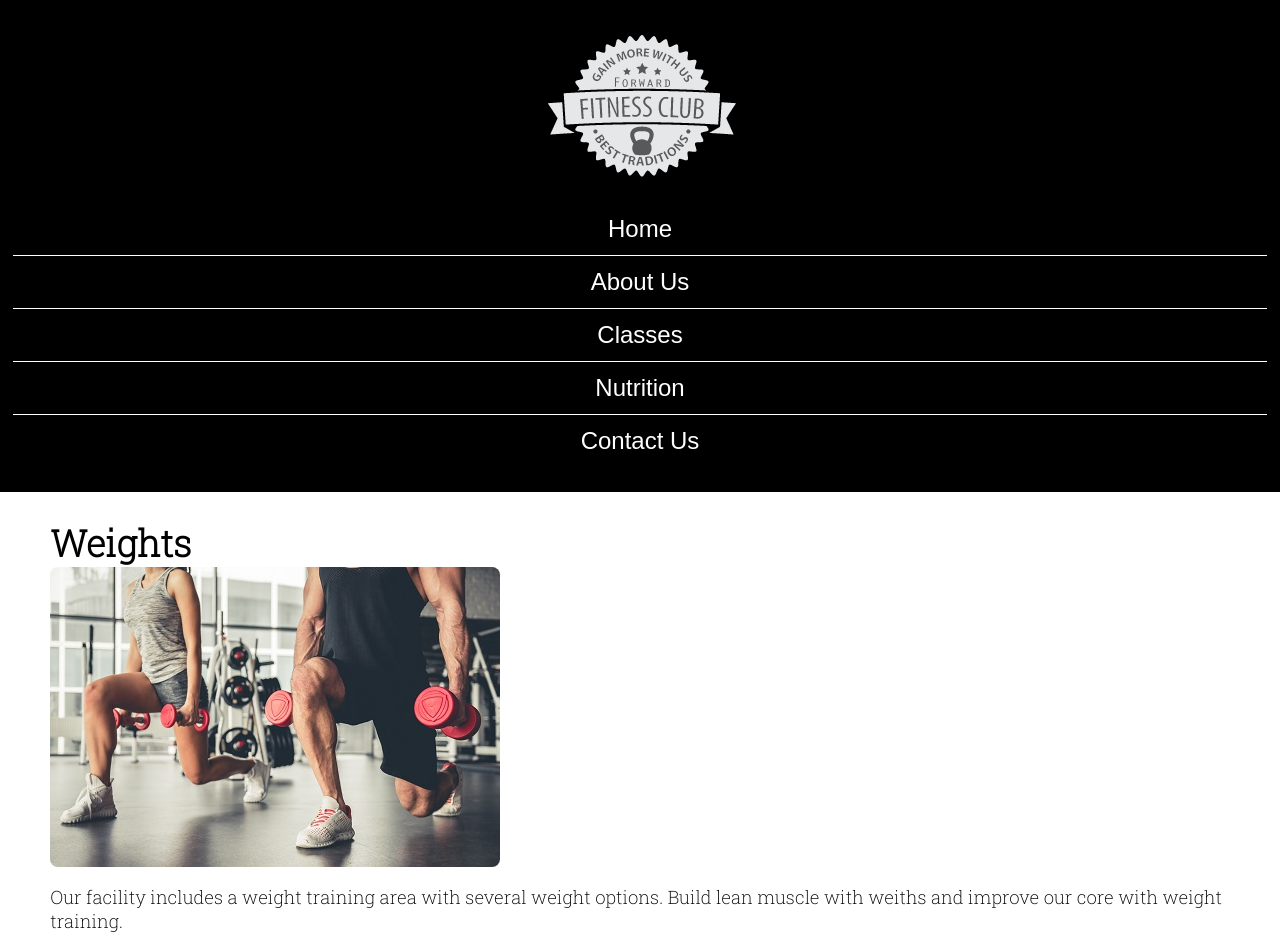
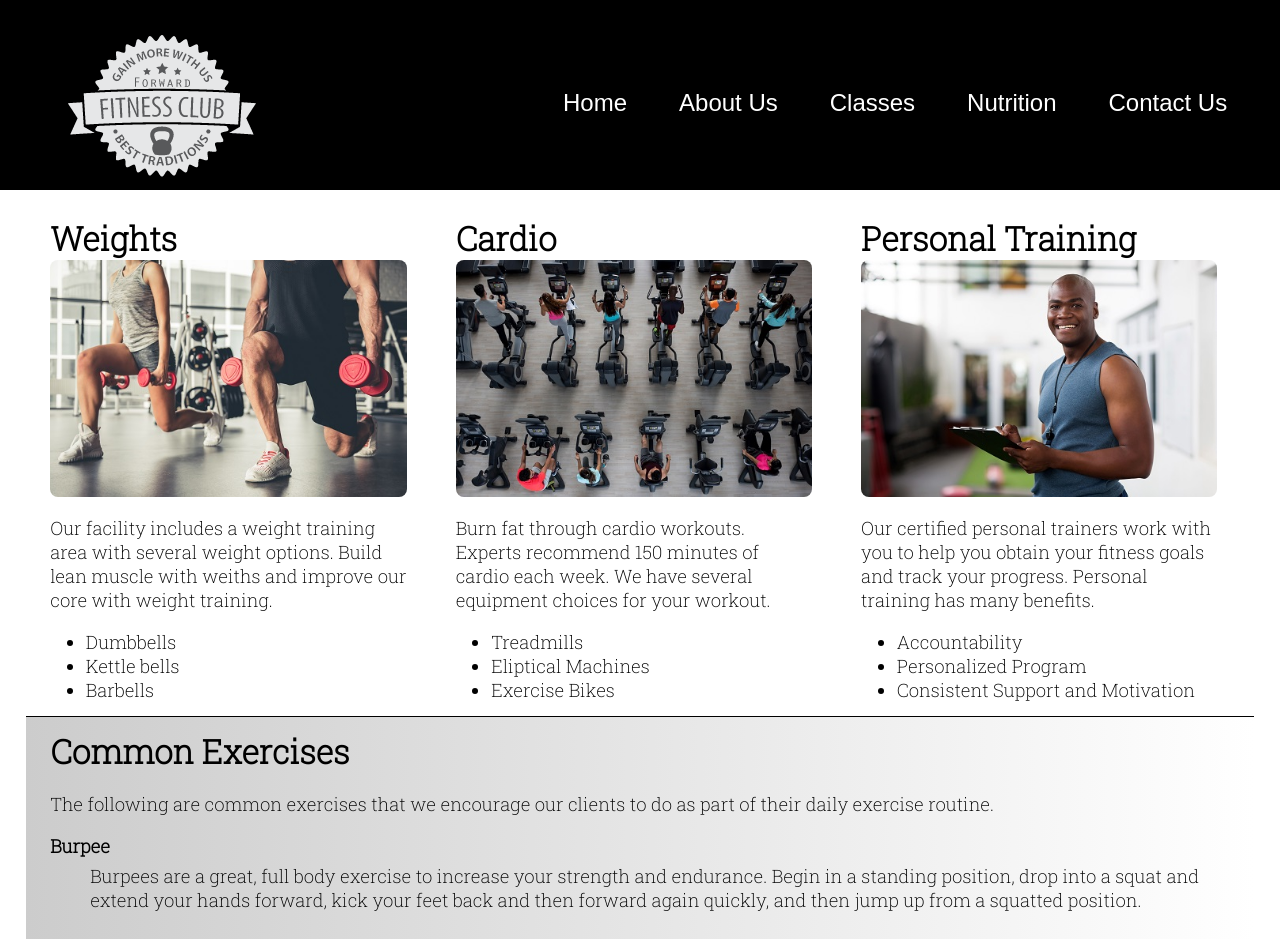
Before and after one commit to 144Fa22/ch6notes-trullman, a plain HTML site: page about.html in a window 1280 px wide. Shown: the top 939 px of the page. Drawn offline with Linux system fonts and the light colour scheme; a web font is replaced by a local one.

Commit message:
ch6notes

```diff
--- a/css/style.css
+++ b/css/style.css
@@ -1,7 +1,9 @@
 /*
-Author: Diana Linville
-Date: 5-16-22
-File name: style.class*/
+Author:Taylor Rullman
+Date: 10-5-2022
+File name: style.class
+*/
+
 /*CSS Reset */
 body, header, nav, main, footer, h1, div, img, ul {
   margin: 0;
@@ -146,11 +148,49 @@ footer p a {
   height: 50%;
 }
 
-/*
+
+/* Media Query for Tablet Viewport */
+@media screen and (min-width:  630px), print {
+
+  /* Tablet Viewport: Show tablet-desktop class, hide mobile class */
+  .tablet-desktop{
+      display:block;
+  }
+
+  .mobile{
+      display:none;
+  }
+
+  /* Tablet Viewport: Style rule for header */
+  header{
+      position:static;
+      padding-bottom:2%;
+  }
+
+  /* Tablet Viewport: Style rules for nav area */
+  nav li{
+      border-top:none;
+      display:inline-block;
+      border-right:1px solid #fff;
+  }
+
+  nav li:last-child{
+      border-right:none;
+  }
+
+  nav li a{
+      padding:0.1em 0.75em;
+  }
+
+  /* Tablet Viewport:Style rules for main content area */
+  main ul{
+      margin:0 0 4% 10%;
+  }
+
   #exercises {
-  clear: left;
       border-top: 1px solid #000;
       border-bottom: 1px solid #000;
+      background: linear-gradient(to right, #ccc, #fff);
       background-color: #f2f2f2;
       padding: 1% 2%;
   }
@@ -161,4 +201,90 @@ footer p a {
 
   #exercises dd {
       padding: 0.5% 1% 2% 0;
-} */
+  }
+
+  .tel-num{
+      font-size:1.25em;
+  }
+
+  .map{
+      width:600px;
+      height:450px;
+  }
+
+}
+
+/* Media Query for Desktop Viewport */
+@media screen and (min-width: 1015px), print {
+
+  /* Desktop Viewport:Style rule for header */
+  header{
+      width:25%;
+      float:left;
+      padding-bottom:0;
+  }
+
+  /* Desktop Viewport:Style rules for nav area */
+  nav{
+      float:right;
+      width:70%;
+      margin:4em 1em 0 0;
+  }
+
+  nav ul{
+      text-align:right;
+  }
+
+  nav li{
+      border:none;
+  }
+
+  nav li a{
+      padding:0.5em 1em;
+  }
+
+  nav li a:hover{
+      color:#000;
+      background-color:#fff;
+  }
+
+  /* Desktop Viewport:Style Rules for main content */
+  main{
+      clear:left;
+  }
+
+  main h1{
+      font-size:1.8em;
+  }
+
+  #weights, #cardio, #training {
+      width:29%;
+      float:left;
+      margin:0 2%;
+  }
+
+  #exercises{
+      clear:left;
+  }
+
+}
+
+/* Media Query for Large Desktop Viewports */
+@media screen and (min-width:1921px) {
+
+  #container{
+      width:1920px;
+      margin:0 auto;
+  }
+
+}
+
+/* Media Query for Print */
+@media print {
+
+  body{
+      background-color:#fff;
+      color:#000;
+  }
+
+}
```
Also changed, not shown: about.html (+1 -1 lines), contact.html (+2 -1 lines), index.html (+1 -1 lines), template.html (+1 -1 lines). Lines whose indentation alone changed are shown as unchanged.
